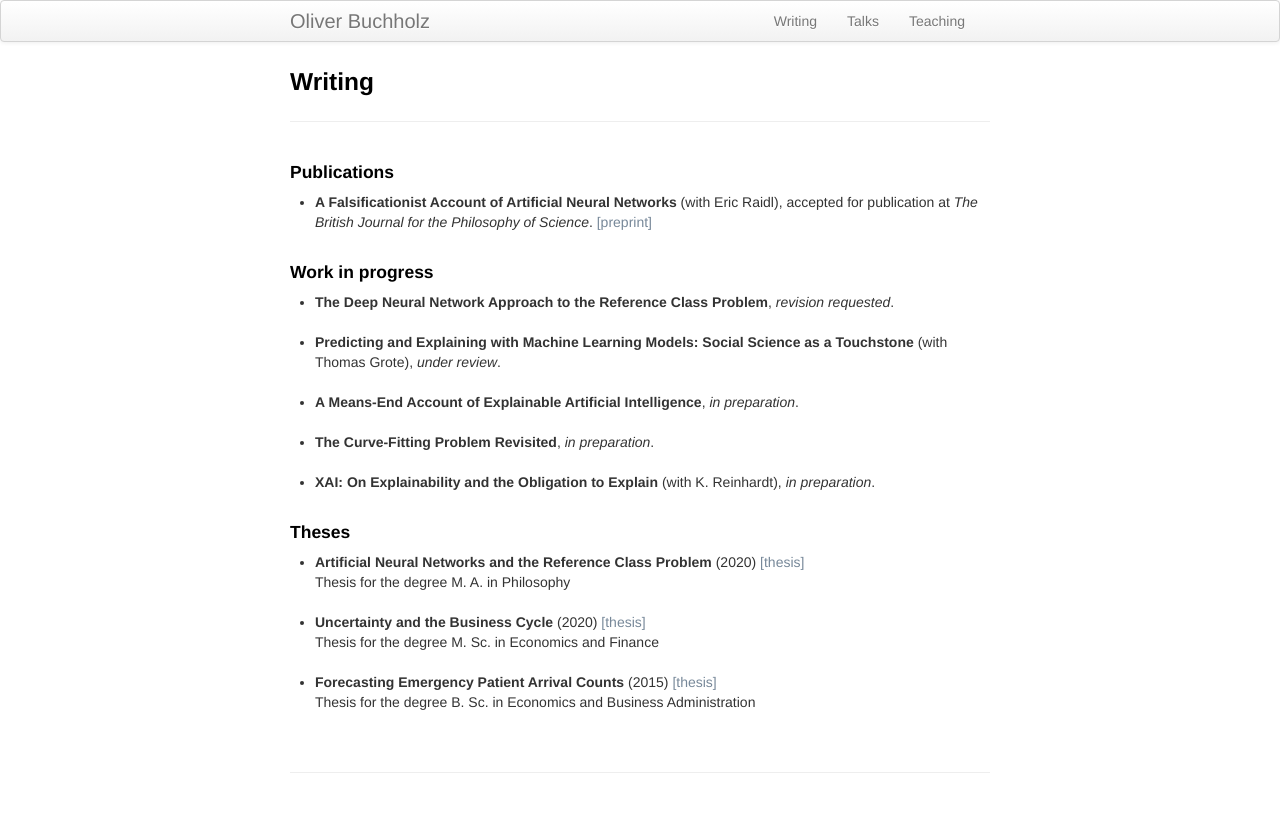
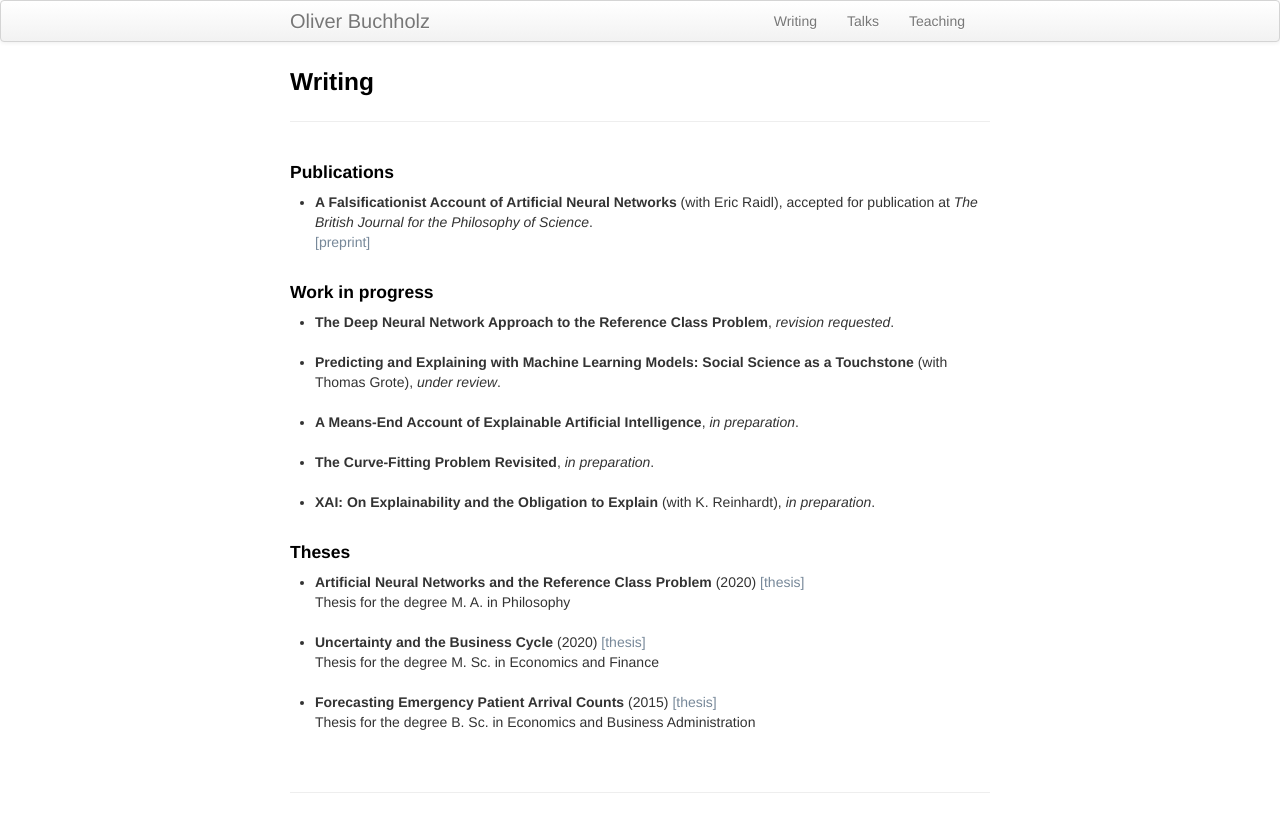
Before and after one commit to oliverbuchholz/oliverbuchholz.github.io, a Jekyll site: the page built from pages/writing.md, in a window 1280 px wide. Shown: the top 832 px of the page. Built offline with Jekyll 4.4.1, drawn with Linux system fonts in a browser that asks for light colours.

```diff
--- a/pages/writing.md
+++ b/pages/writing.md
@@ -7,7 +7,7 @@ description: Oliver Buchholz | Writing
 <h4>Publications</h4>
 
 <ul>
-<li><b>A Falsificationist Account of Artificial Neural Networks</b> (with Eric Raidl), accepted for publication at <i>The British Journal for the Philosophy of Science</i>. <a href= "https://arxiv.org/abs/2205.01421" target= "_blank">[preprint]</a><br><br>
+<li><b>A Falsificationist Account of Artificial Neural Networks</b> (with Eric Raidl), accepted for publication at <i>The British Journal for the Philosophy of Science</i>.<br><a href= "https://arxiv.org/abs/2205.01421" target= "_blank">[preprint]</a><br><br>
 </li>
 </ul>
 
```
